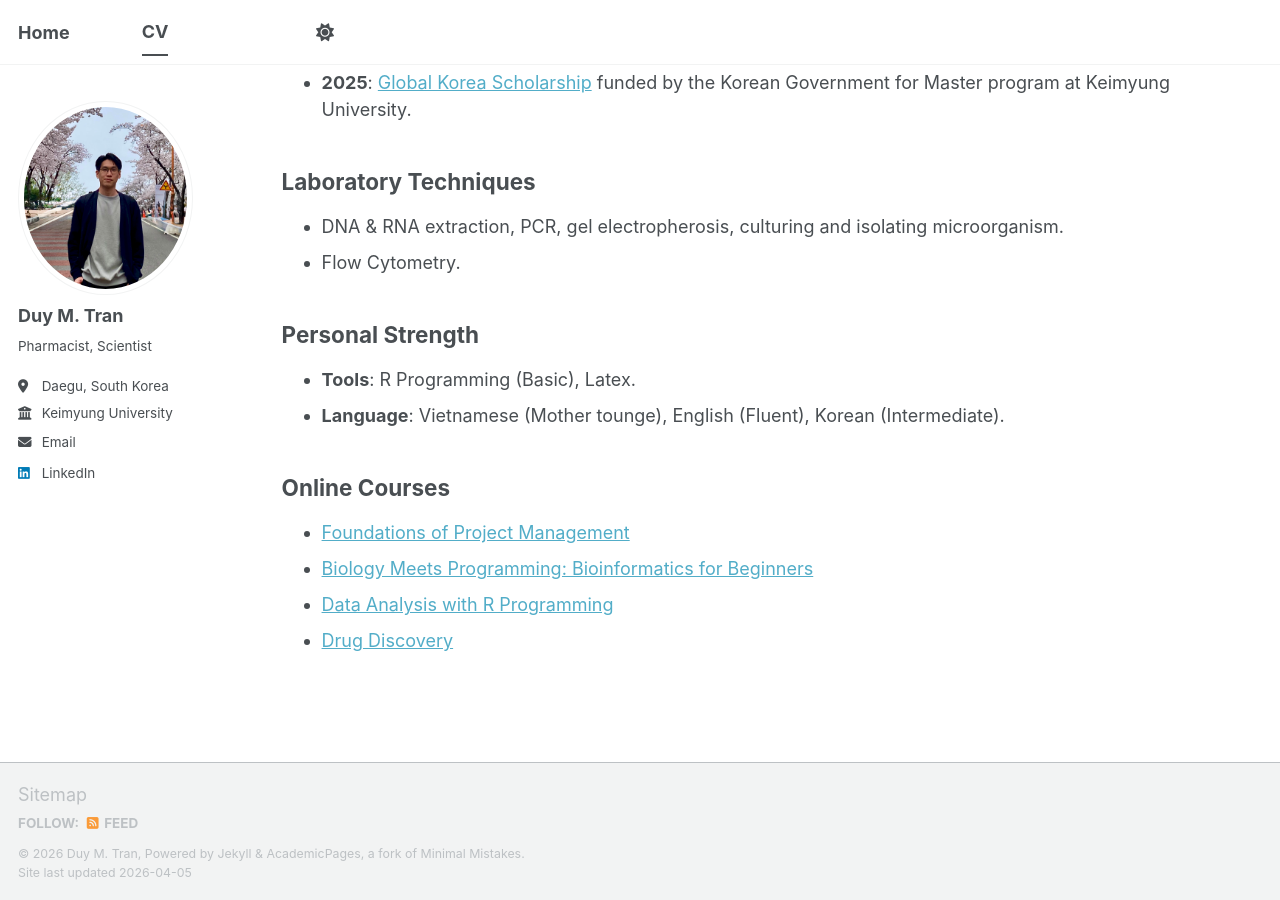
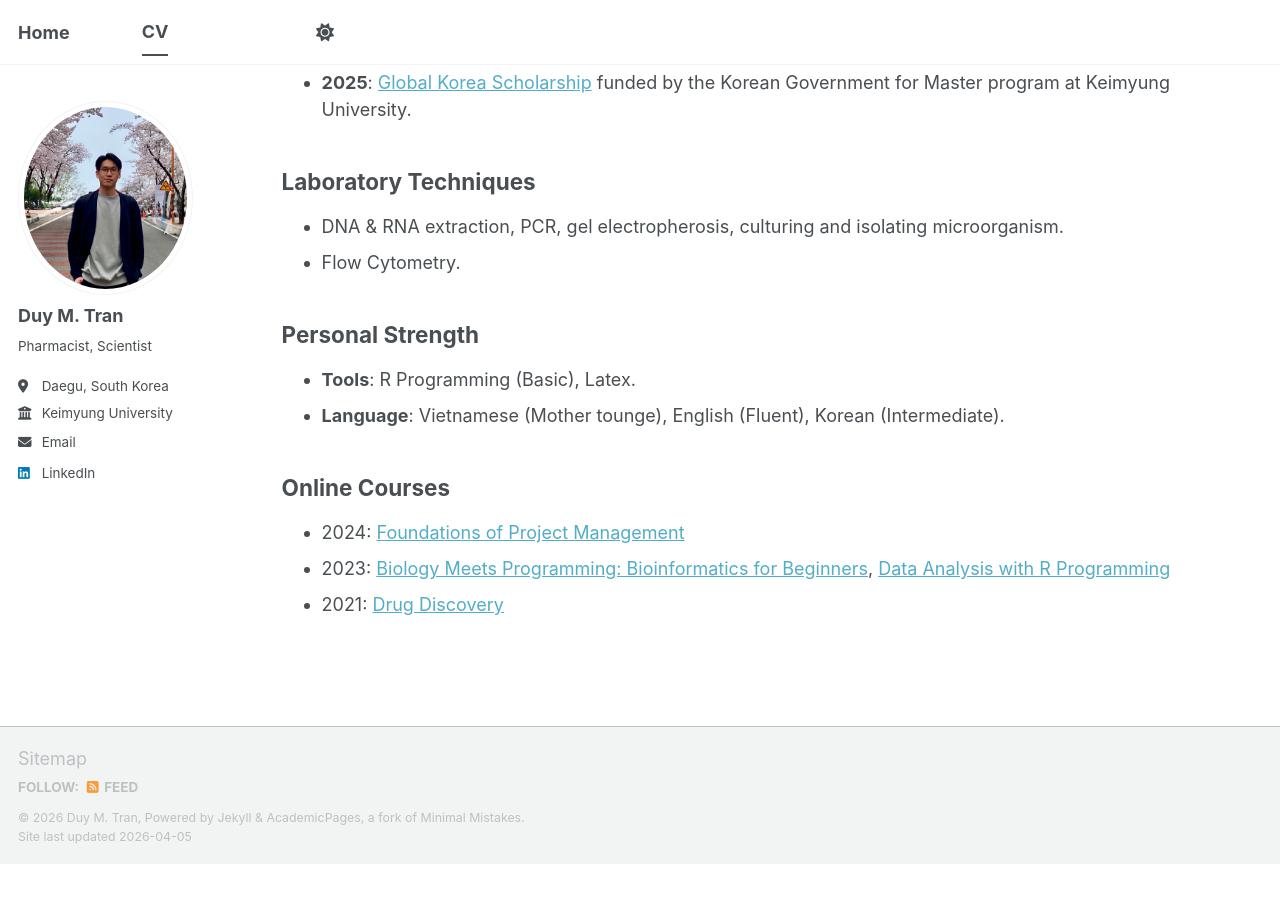
Before and after one commit to tranminhduy-git/tmduy.github.io, a Jekyll site: the page built from _pages/cv.md, in a window 1280 px wide and 900 px high, scrolled down 1914 px. Built offline with Jekyll 4.4.1, drawn with Linux system fonts in a browser that asks for light colours; a script bundle is joined from its source files by our own code; library files that are not in the unit come from our copies; after the commit the page ends 2778 px from its top, so only the background shows below that.

Commit message:
Update cv.md

```diff
--- a/_pages/cv.md
+++ b/_pages/cv.md
@@ -64,7 +64,6 @@ compounds from marine sponges in Vietnam.
 
 
 ## Online Courses
-* [Foundations of Project Management](https://coursera.org/share/2c81ebb5b2a3bc39c17b5c289fc57503)
-* [Biology Meets Programming: Bioinformatics for Beginners](https://coursera.org/share/674167f85be2d3df18d0ffdffba65052)
-* [Data Analysis with R Programming](https://coursera.org/share/b9677a7969c754193f79f4a6b47f62c8)
-* [Drug Discovery](https://coursera.org/share/0e82d8507edc5d724458f0a8e1d03849)
+* 2024: [Foundations of Project Management](https://coursera.org/share/2c81ebb5b2a3bc39c17b5c289fc57503)
+* 2023: [Biology Meets Programming: Bioinformatics for Beginners](https://coursera.org/share/674167f85be2d3df18d0ffdffba65052), [Data Analysis with R Programming](https://coursera.org/share/b9677a7969c754193f79f4a6b47f62c8)
+* 2021: [Drug Discovery](https://coursera.org/share/0e82d8507edc5d724458f0a8e1d03849)
```
